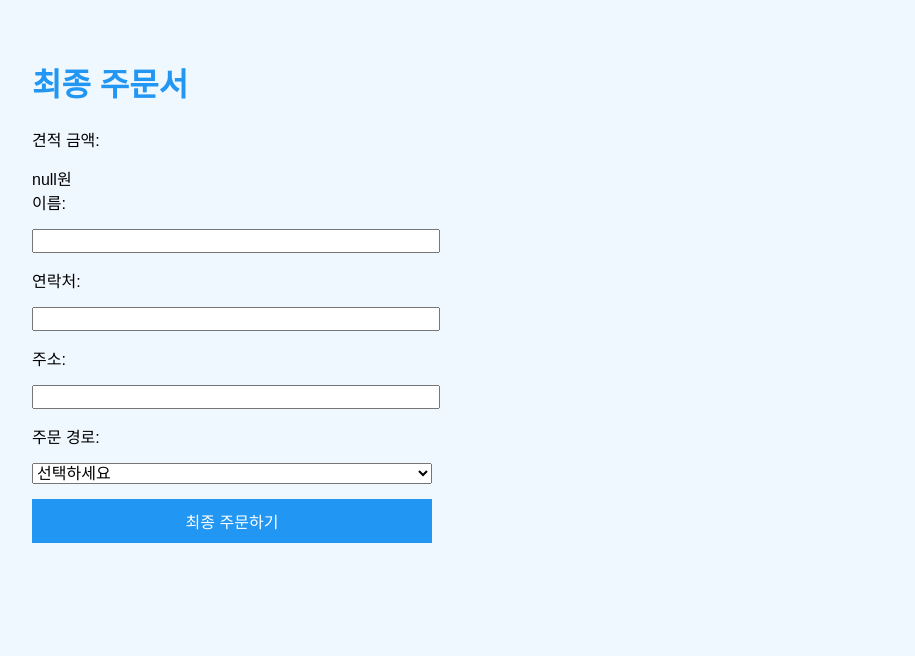
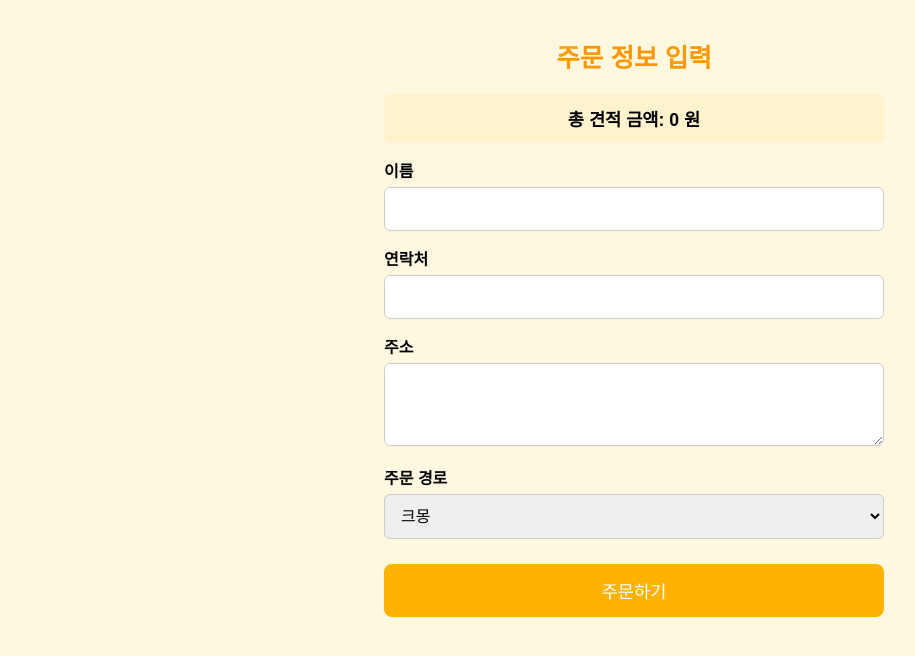
Before and after one commit to 3dthebalance/3dthebalance, a Flask app: page /order in a window 1280 px wide. Shown: the top 656 px of the page, without its empty margins (6-921 px from the left). Run offline with Flask 3, Linux system fonts and the light colour scheme.

Commit message:
Update order.html

```diff
--- a/templates/order.html
+++ b/templates/order.html
@@ -2,79 +2,110 @@
 <html lang="ko">
 <head>
   <meta charset="UTF-8">
-  <title>주문하기</title>
+  <meta name="viewport" content="width=device-width, initial-scale=1.0">
+  <title>주문 정보 입력</title>
   <style>
-    body { font-family: Arial, sans-serif; padding: 30px; background-color: #f0f8ff; }
-    h1 { color: #2196f3; }
-    label, input, select, button {
-      display: block; margin-bottom: 15px;
-      font-size: 16px; max-width: 400px; width: 100%;
+    body {
+      font-family: Arial, sans-serif;
+      margin: 0;
+      padding: 0;
+      background-color: #fff8e1;
+    }
+    .container {
+      max-width: 500px;
+      margin: 0 auto;
+      padding: 20px;
+    }
+    h1 {
+      color: #ff9800;
+      text-align: center;
+      font-size: 1.6rem;
+    }
+    label {
+      display: block;
+      margin-top: 15px;
+      font-weight: bold;
+      font-size: 1rem;
+    }
+    input, select, textarea {
+      width: 100%;
+      padding: 12px;
+      margin-top: 5px;
+      box-sizing: border-box;
+      border: 1px solid #ccc;
+      border-radius: 6px;
+      font-size: 1rem;
     }
     button {
-      padding: 10px;
-      background-color: #2196f3;
+      width: 100%;
+      background-color: #ffb300;
       color: white;
+      padding: 14px;
+      margin-top: 25px;
       border: none;
+      border-radius: 8px;
+      font-size: 1.1rem;
       cursor: pointer;
     }
     button:hover {
-      background-color: #1976d2;
+      background-color: #ffa000;
     }
-    #custom-source-box {
-      display: none;
+    .estimate-box {
+      background-color: #fff3cd;
+      padding: 12px;
+      border-radius: 6px;
+      text-align: center;
+      margin-top: 20px;
+      font-weight: bold;
+      font-size: 1.1rem;
     }
   </style>
 </head>
 <body>
-  <h1>최종 주문서</h1>
+  <div class="container">
+    <h1>주문 정보 입력</h1>
 
-  <form method="POST" action="/order">
-    <input type="hidden" name="estimate" id="estimate-input" />
+    <div class="estimate-box">
+      총 견적 금액: <span id="estimate-amount">{{ estimate }}</span> 원
+    </div>
 
-    <label>견적 금액:</label>
-    <div id="estimate-display"></div>
-
-    <label>이름:</label>
+    <form method="POST" action="/submit-order">
+      <label>이름</label>
       <input type="text" name="name" required />
 
-    <label>연락처:</label>
-    <input type="text" name="phone" required />
+      <label>연락처</label>
+      <input type="tel" name="phone" required />
 
-    <label>주소:</label>
-    <input type="text" name="address" required />
+      <label>주소</label>
+      <textarea name="address" rows="3" required></textarea>
 
-    <label>주문 경로:</label>
-    <select name="source" id="source-select" required>
-      <option value="">선택하세요</option>
+      <label>주문 경로</label>
+      <select name="channel" id="channel" required>
         <option value="크몽">크몽</option>
         <option value="숨고">숨고</option>
         <option value="홈페이지">홈페이지</option>
         <option value="기타">기타</option>
       </select>
 
-    <div id="custom-source-box">
-      <label>기타 경로를 입력해주세요:</label>
-      <input type="text" name="custom_source" />
+      <div id="etc-box" style="display: none;">
+        <label>기타 주문 경로</label>
+        <input type="text" name="channel_detail" />
       </div>
 
-    <button type="submit">최종 주문하기</button>
+      <input type="hidden" name="estimate" value="{{ estimate }}" />
+      <button type="submit">주문하기</button>
     </form>
+  </div>
 
   <script>
-    const params = new URLSearchParams(window.location.search);
-    const estimate = params.get("estimate");
+    const channelSelect = document.getElementById("channel");
+    const etcBox = document.getElementById("etc-box");
 
-    document.getElementById("estimate-input").value = estimate;
-    document.getElementById("estimate-display").innerText = estimate + "원";
-
-    const sourceSelect = document.getElementById("source-select");
-    const customBox = document.getElementById("custom-source-box");
-
-    sourceSelect.addEventListener('change', function () {
-      if (this.value === "기타") {
-        customBox.style.display = 'block';
+    channelSelect.addEventListener("change", () => {
+      if (channelSelect.value === "기타") {
+        etcBox.style.display = "block";
       } else {
-        customBox.style.display = 'none';
+        etcBox.style.display = "none";
       }
     });
   </script>
```
Lines whose indentation alone changed are shown as unchanged.
